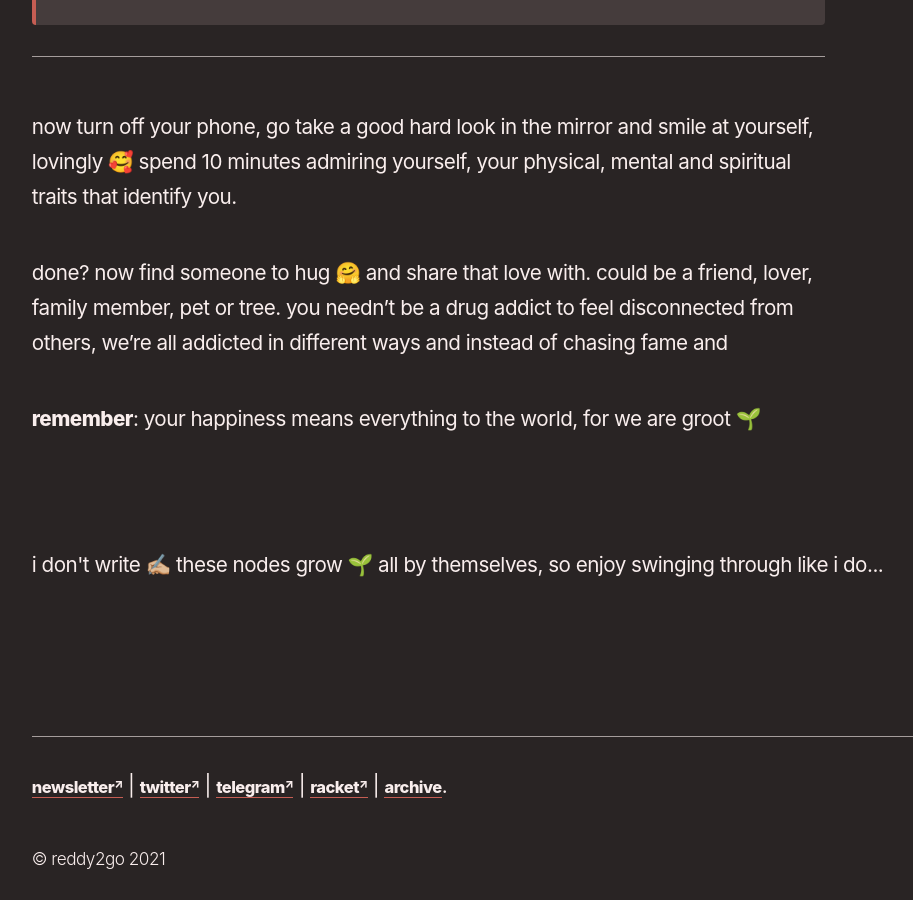
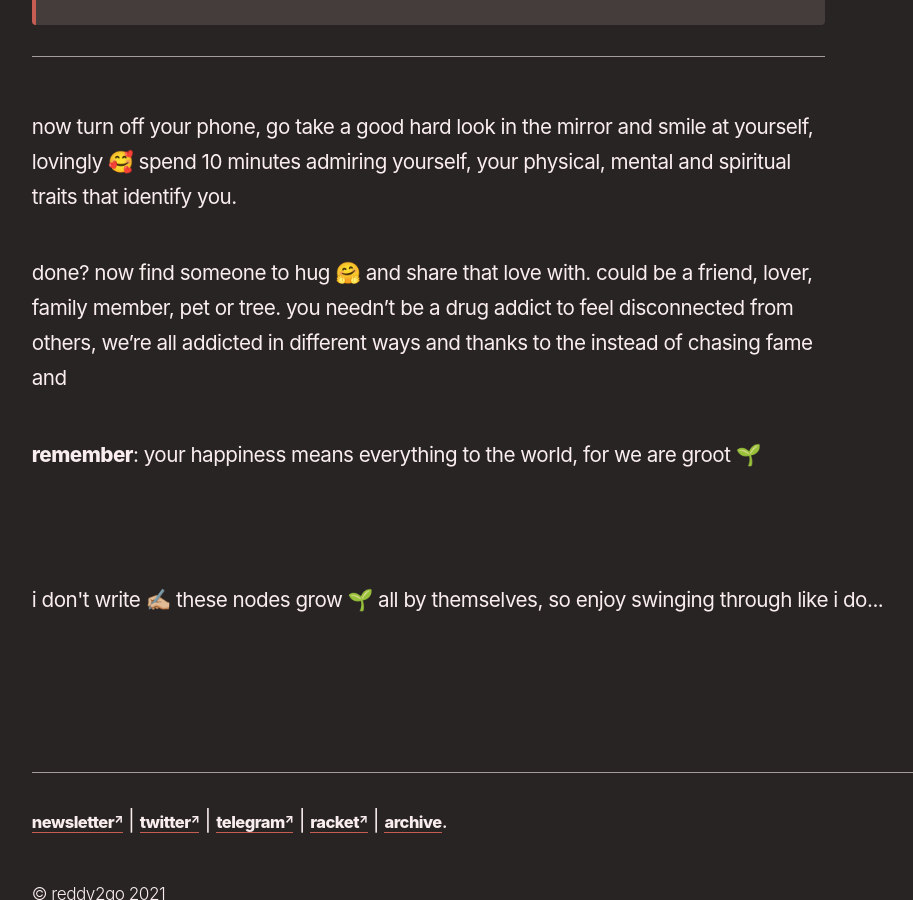
Before and after one commit to reddy2go/redgarden, a Jekyll site: the page built from _notes/origin story of play.md, in a window 1280 px wide and 900 px high, scrolled down 5064 px. Shown: the whole window, without its empty margins (45-958 px from the left). Built offline with Jekyll 4.4.1, drawn with Linux system fonts in a browser that asks for light colours; some web fonts are replaced; Markdown is read by kramdown in place of the engine named in the settings.

Commit message:
auto commit

```diff
--- a/_notes/origin story of play.md
+++ b/_notes/origin story of play.md
@@ -73,6 +73,6 @@
 ---
 now turn off your phone, go take a good hard look in the mirror and smile at yourself, lovingly 🥰 spend 10 minutes admiring yourself, your physical, mental and spiritual traits that identify you.
 
-done? now find someone to hug 🤗 and share that love with. could be a friend, lover, family member, pet or tree. you needn't be a drug addict to feel disconnected from others, we're all addicted in different ways and instead of chasing fame and
+done? now find someone to hug 🤗 and share that love with. could be a friend, lover, family member, pet or tree. you needn't be a drug addict to feel disconnected from others, we're all addicted in different ways and thanks to the instead of chasing fame and
 
 **remember**: your happiness means everything to the world, for we are groot 🌱
```
